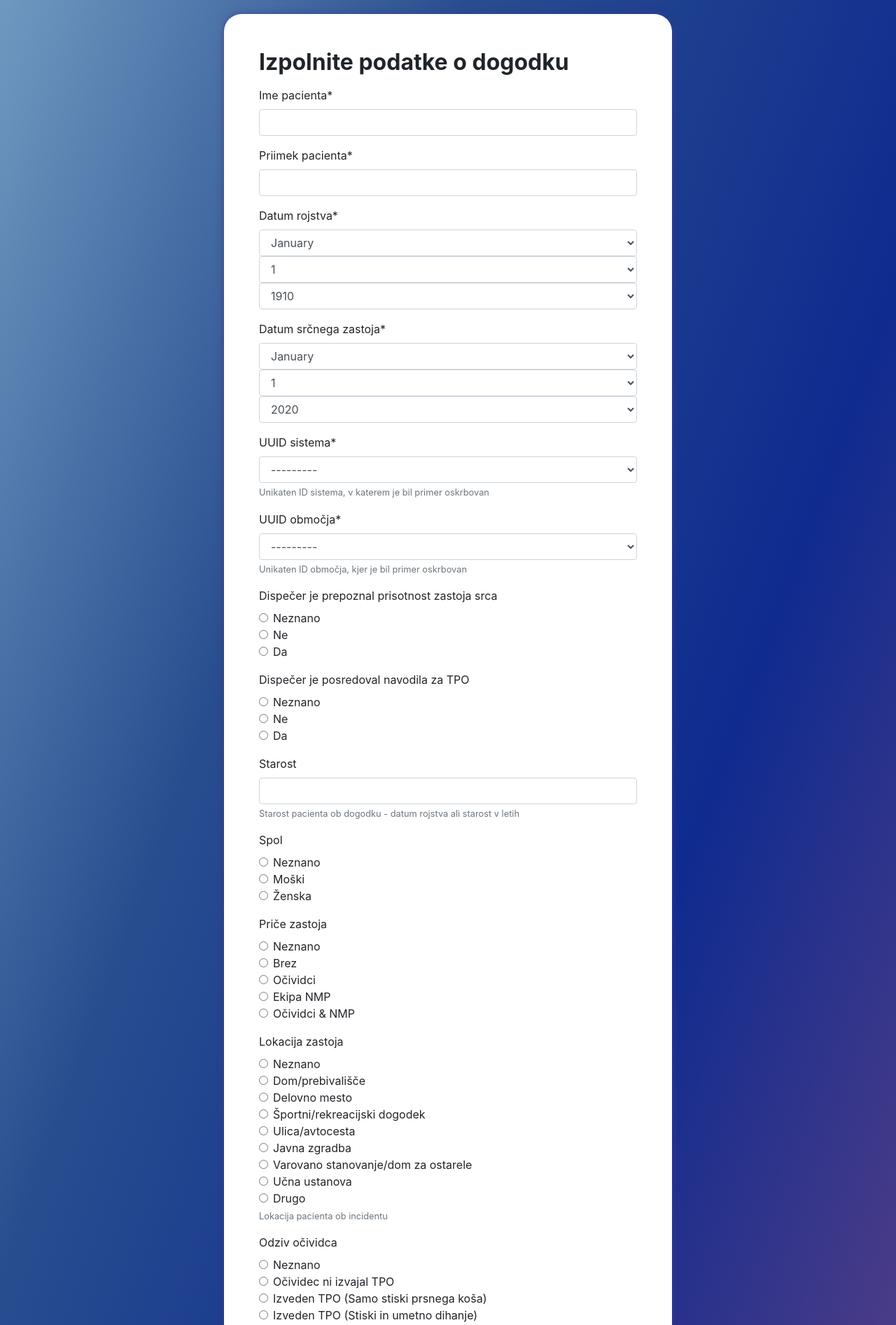
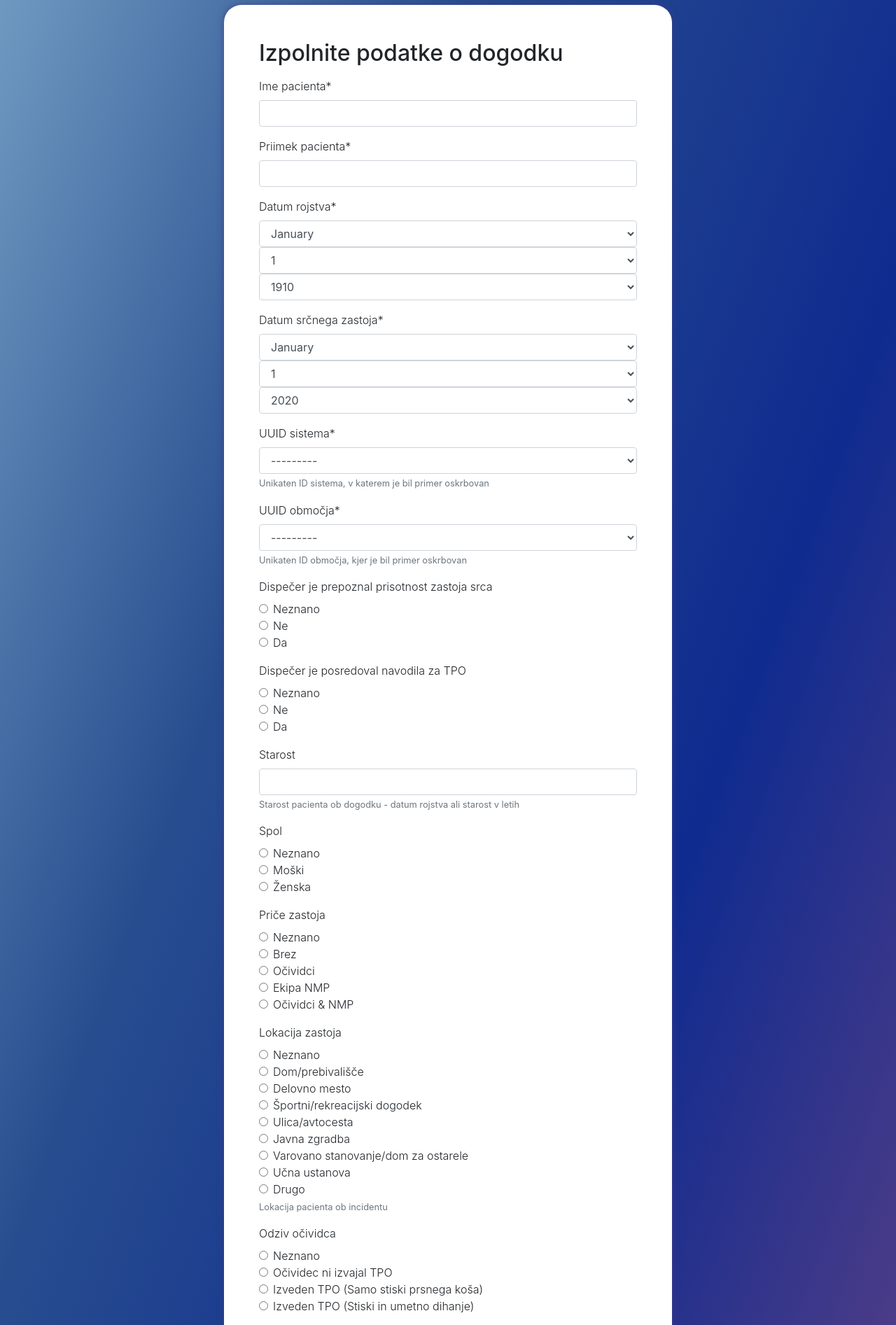
Before and after one commit to SterArcher/OHCA-registry-Slovenia, a Django app: page /formpage in a window 1280 px wide. Shown: the part 106-1999 px from the top of the page at 70% size. Run offline with Django 4.2, Linux system fonts and the light colour scheme; data that the repository does not hold is empty; parts of the project's set-up code (start-up, migrations or seed data) failed here and were passed over; some libraries are stand-ins or nearby versions; some web fonts are replaced.

Commit message:
margin and font weight

```diff
--- a/ohca/templates/ohca/form_page.html
+++ b/ohca/templates/ohca/form_page.html
@@ -43,11 +43,11 @@
           </nav>
 
 
-        <div class="container" style="font-family: 'Inter'; width: 50%; padding-top: 40px; padding: 50px; margin-top: 20px; margin-bottom: 50px; border-radius: 25px; background-color:white; box-shadow: 0 0 10px 1px rgba(61, 60, 134, 0.637);" >
+          <div class="container" style="font-family: 'Inter';font-weight: 300; width: 50%; padding: 50px; margin-top: 7px; margin-bottom: 50px; border-radius: 25px; background-color:white; box-shadow: 0 0 10px 1px rgba(61, 60, 134, 0.637);" >
             <!-- <div class="vertical-center"> -->
             <form method="POST">
 
-              <h2 style="font-weight: bold;">Izpolnite podatke o dogodku</h2>
+              <h2 style="font-weight: 500;">Izpolnite podatke o dogodku</h2>
                 {% csrf_token %}
                 <p>{{ form.Patient_name|as_crispy_field}}</p>
                 <p>{{form.Patient_surname|as_crispy_field}}</p>
--- a/ohca/templates/ohca/second_form_page.html
+++ b/ohca/templates/ohca/second_form_page.html
@@ -44,10 +44,10 @@
            </nav>
 
 
-           <div class="container" style="font-family: 'Inter'; width: 50%; padding-top: 40px; padding: 50px; margin-top: 20px; margin-bottom: 50px; border-radius: 25px; background-color:white; box-shadow: 0 0 10px 1px rgba(61, 60, 134, 0.637);" >
+           <div class="container" style="font-family: 'Inter';font-weight: 300; width: 50%; padding: 50px; margin-top: 7px; margin-bottom: 50px; border-radius: 25px; background-color:white; box-shadow: 0 0 10px 1px rgba(61, 60, 134, 0.637);" >
              <!-- <div class="vertical-center"> -->
              <form method="POST">
-                 <h2 style="font-weight: bold;">Izpolnite podatke o dogodku</h1>
+                 <h2 style="font-weight: 500;">Izpolnite podatke o dogodku</h1>
                  {% csrf_token %}
                  <p>{{ form.Patient_name|as_crispy_field}}</p>
                  <p>{{form.Patient_surname|as_crispy_field}}</p>
--- a/ohca/templates/ohca/third_form_page.html
+++ b/ohca/templates/ohca/third_form_page.html
@@ -40,10 +40,10 @@
             </div>
           </nav>
 
-          <div class="container" style="font-family: 'Inter'; width: 50%; padding-top: 40px; padding: 50px; margin-top: 20px; margin-bottom: 50px; border-radius: 25px; background-color:white; box-shadow: 0 0 10px 1px rgba(61, 60, 134, 0.637);" >
+          <div class="container" style="font-family: 'Inter';font-weight: 300; width: 50%; padding: 50px; margin-top: 7px; margin-bottom: 50px; border-radius: 25px; background-color:white; box-shadow: 0 0 10px 1px rgba(61, 60, 134, 0.637);" >
             <!-- <div class="vertical-center"> -->
             <form method="POST">
-                <h2 style="font-weight: bold;">Izpolnite podatke o dogodku</h2>
+                <h2 style="font-weight: 500;">Izpolnite podatke o dogodku</h2>
 
                 {% csrf_token %}
                 <p>{{ form.Patient_name|as_crispy_field}}</p>
```
